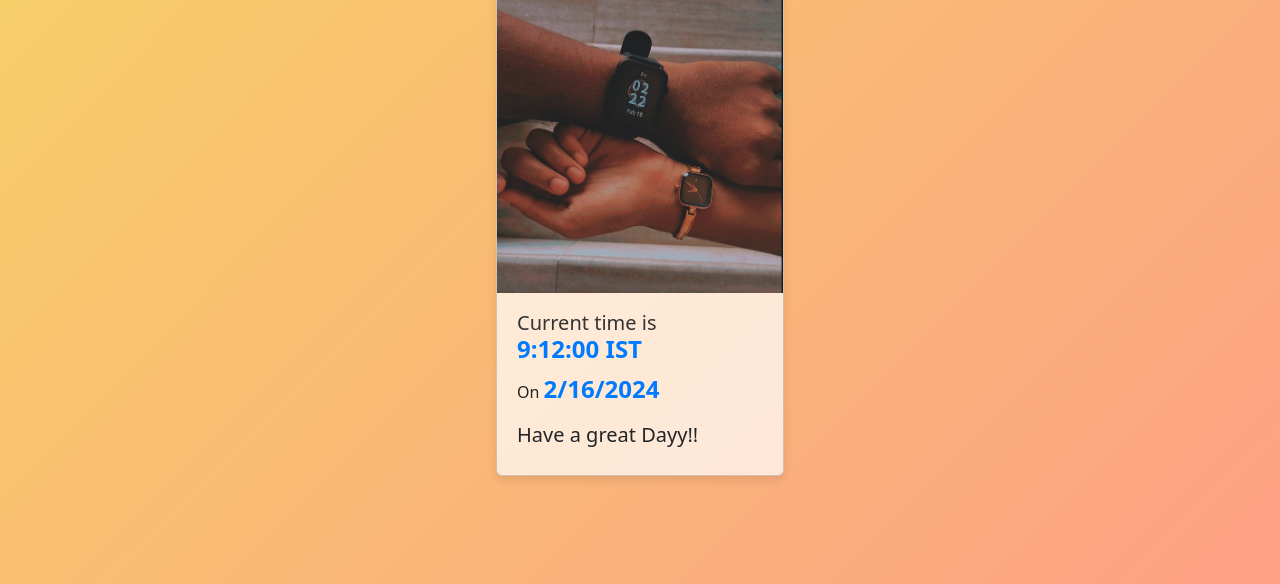
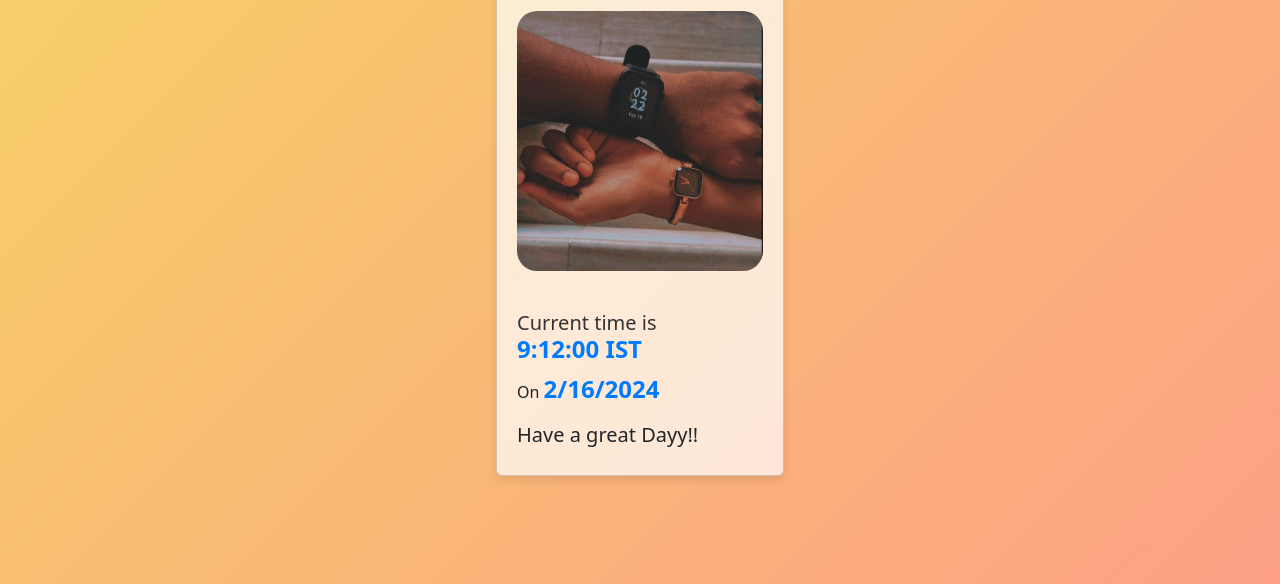
Before and after one commit to Akshitha1309/Basic-clock, a plain HTML site: page index.html in a window 1280 px wide. Shown: the part 216-800 px from the top of the page. Drawn offline with nearby package versions, Linux system fonts and the light colour scheme.

Commit message:
adjusted image padding and border

```diff
--- a/index.html
+++ b/index.html
@@ -56,7 +56,7 @@
 
         <div class="card " style="width: 18rem;">
             <h1 class="heading">Basic clock</h1> <!-- Moved the title above the card -->
-            <div style="height:300px;"><img src="modified.jpg" class="card-img-top" alt="..."></div>
+            <div style="height:300px; padding:20px;"><img src="modified.jpg" style="border-radius: 20px;" class="card-img-top" alt="..."></div>
 
             <div class="card-body">
                 <h5 class="card-title">Current time is <br><span id="time"></span></h5>
```
